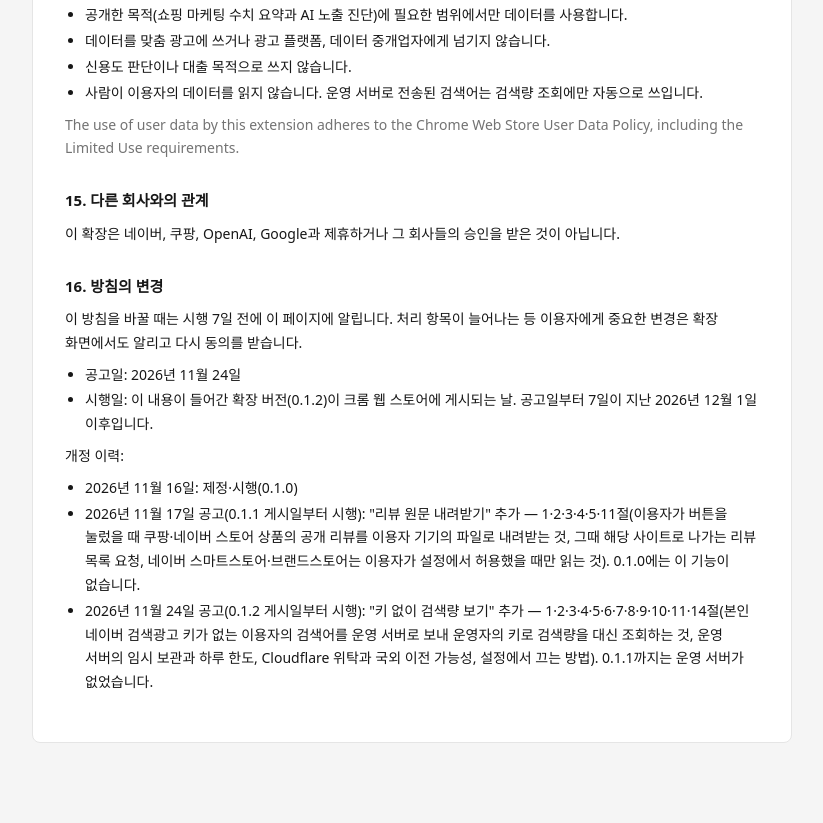
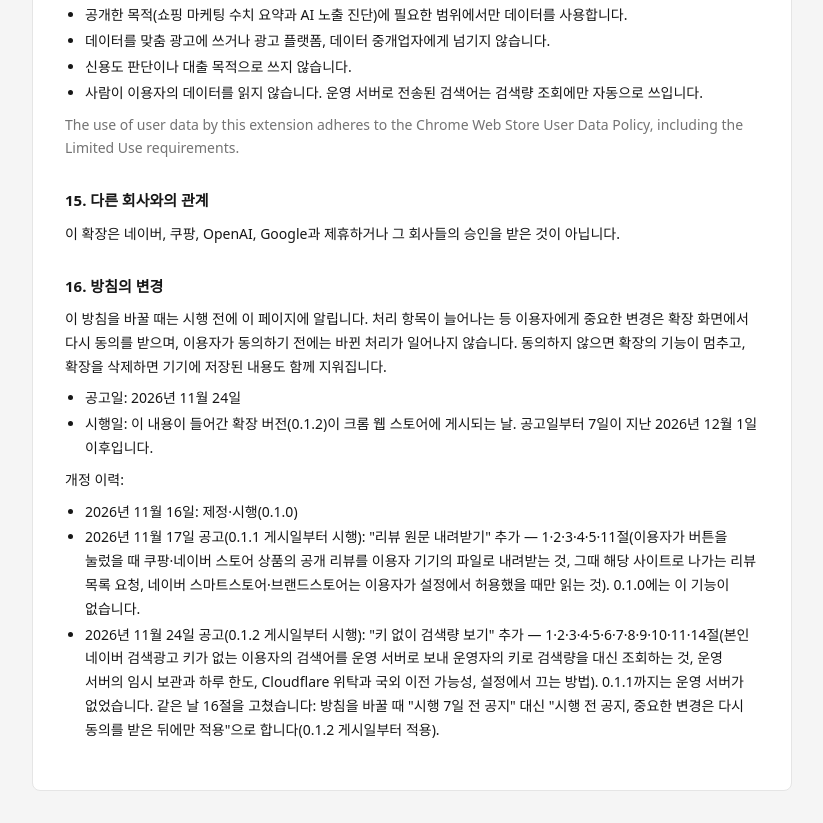
Before and after one commit to jonghyun-funnel/medifunnel-privacy, a plain HTML site: page funnelcommerce/index.html in a window 1280 px wide. Shown: the part 6129-6952 px from the top of the page, without its empty margins (228-1051 px from the left). Before the commit the page ends 6904 px from the top, so only its background shows below. Drawn offline with Linux system fonts and the light colour scheme.

Commit message:
퍼널커머스 처리방침 16절: 7일 전 공지 → 시행 전 공지 + 중요한 변경은 재동의 뒤 적용 (2026-11-24 공고에 포함)

```diff
--- a/funnelcommerce/index.html
+++ b/funnelcommerce/index.html
@@ -218,7 +218,7 @@
       <p>이 확장은 네이버, 쿠팡, OpenAI, Google과 제휴하거나 그 회사들의 승인을 받은 것이 아닙니다.</p>
 
       <h2>16. 방침의 변경</h2>
-      <p>이 방침을 바꿀 때는 시행 7일 전에 이 페이지에 알립니다. 처리 항목이 늘어나는 등 이용자에게 중요한 변경은 확장 화면에서도 알리고 다시 동의를 받습니다.</p>
+      <p>이 방침을 바꿀 때는 시행 전에 이 페이지에 알립니다. 처리 항목이 늘어나는 등 이용자에게 중요한 변경은 확장 화면에서 다시 동의를 받으며, 이용자가 동의하기 전에는 바뀐 처리가 일어나지 않습니다. 동의하지 않으면 확장의 기능이 멈추고, 확장을 삭제하면 기기에 저장된 내용도 함께 지워집니다.</p>
       <ul>
         <li>공고일: 2026년 11월 24일</li>
         <li>시행일: 이 내용이 들어간 확장 버전(0.1.2)이 크롬 웹 스토어에 게시되는 날. 공고일부터 7일이 지난 2026년 12월 1일 이후입니다.</li>
@@ -232,7 +232,7 @@
         </li>
         <li>
           2026년 11월 24일 공고(0.1.2 게시일부터 시행): "키 없이 검색량 보기" 추가 — 1·2·3·4·5·6·7·8·9·10·11·14절(본인 네이버 검색광고 키가 없는 이용자의 검색어를 운영 서버로 보내
-          운영자의 키로 검색량을 대신 조회하는 것, 운영 서버의 임시 보관과 하루 한도, Cloudflare 위탁과 국외 이전 가능성, 설정에서 끄는 방법). 0.1.1까지는 운영 서버가 없었습니다.
+          운영자의 키로 검색량을 대신 조회하는 것, 운영 서버의 임시 보관과 하루 한도, Cloudflare 위탁과 국외 이전 가능성, 설정에서 끄는 방법). 0.1.1까지는 운영 서버가 없었습니다. 같은 날 16절을 고쳤습니다: 방침을 바꿀 때 "시행 7일 전 공지" 대신 "시행 전 공지, 중요한 변경은 다시 동의를 받은 뒤에만 적용"으로 합니다(0.1.2 게시일부터 적용).
         </li>
       </ul>
     </main>
```
